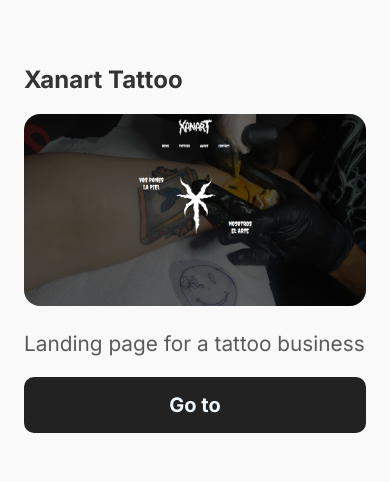
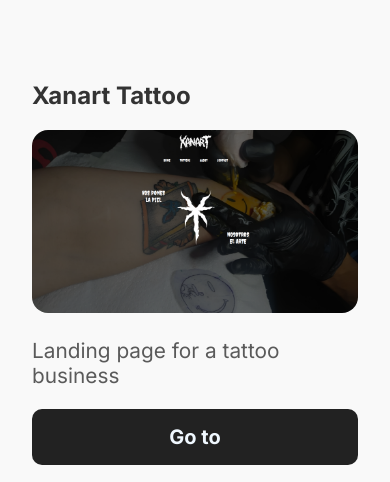
Before and after one commit to AgusSaravia/Portfolio, an Astro site: page /projects in a window 390 px wide. Shown: the part 268-750 px from the top of the page. Built offline with nearby package versions, Linux system fonts and the light colour scheme; Astro itself is replaced by a stand-in of ours.

Commit message:
Changed padding on mobile for project route

```diff
--- a/src/pages/projects.astro
+++ b/src/pages/projects.astro
@@ -39,6 +39,7 @@ import Main from "../layouts/Main.astro";
     }
     .container {
       flex-direction: column;
+      padding: 1rem 0.5rem;
     }
   }
 </style>
```
